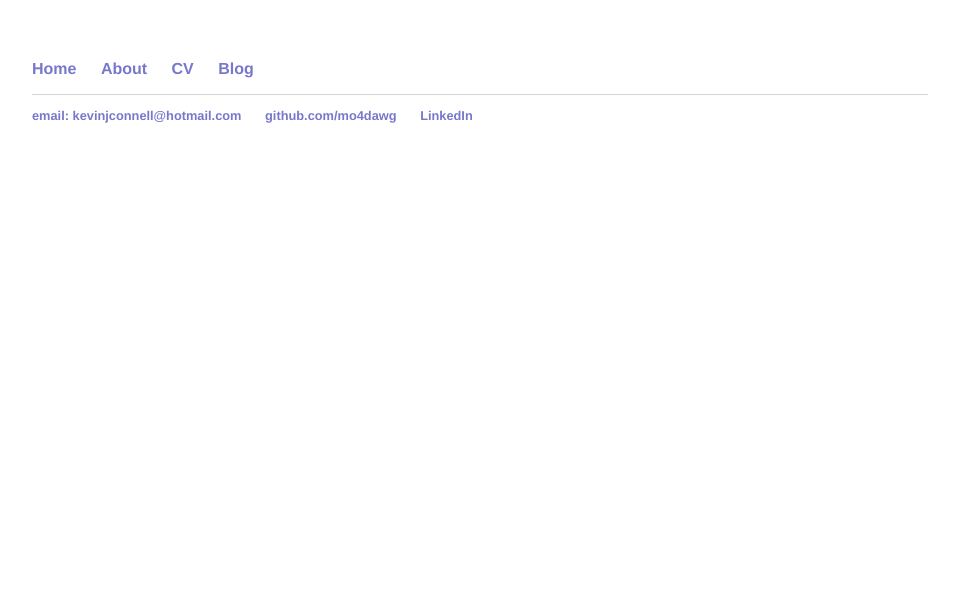
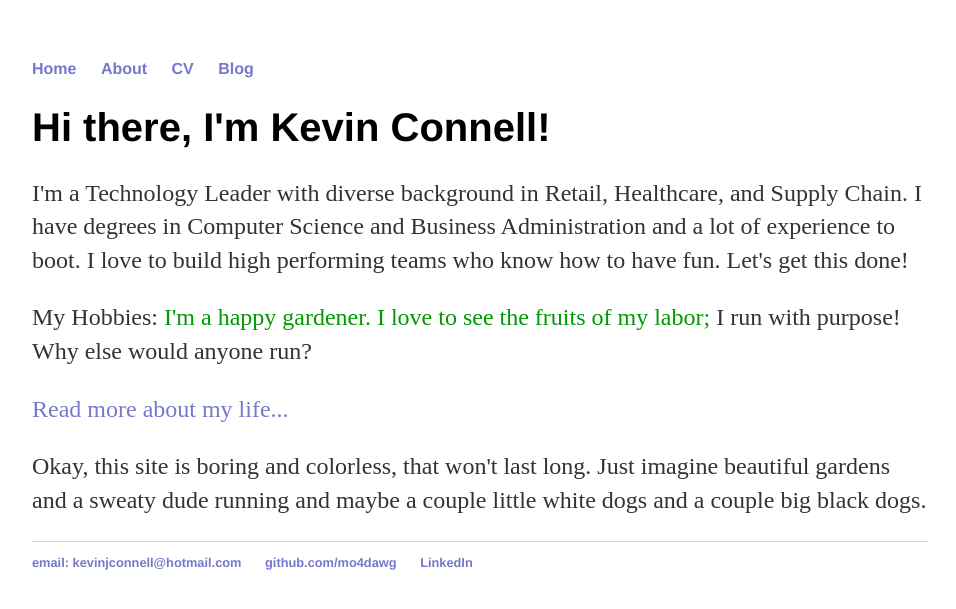
Before and after one commit to mo4dawg/mo4dawg.github.io, a Jekyll site: the page built from index.html, in a window 1280 px wide. Shown: the top 609 px of the page, without its empty margins (160-1116 px from the left). Built offline with Jekyll 4.4.1, drawn with Linux system fonts in a browser that asks for light colours.

Commit message:
Update index.html

```diff
--- a/index.html
+++ b/index.html
@@ -4,12 +4,12 @@ title: Kevin Connell, Technology Leader
 ---
 
     <div class="blurb">
-    	<frameset rows ="20%,80%">
-	<frameset cols ="35%,65%" frameborder="0" border="0" framespacing="0">
-	<frame source = "photo.html" name = "photo">
-	<frame source = "hello.html" name = "hello">
-	</frameset>
-	<frame src="main.html" name="main">
-	</frameset>
+        <h1>Hi there, I'm Kevin Connell!</h1>
+        <span></span>
+		<p>I'm a Technology Leader with diverse background in Retail, Healthcare, and Supply Chain.  I have degrees in Computer Science and Business Administration and a lot of experience to boot.  I love to build high performing teams who know how to have fun.  Let's get this done!</p>
+		<p>My Hobbies: <FONT COLOR="009900">I'm a happy gardener.  I love to see the fruits of my labor;</FONT>  I run with purpose!  Why else would anyone run? </p>
+		<p><span><a href="/about">Read more about my life...</a></p></span>
+		<p> </p>
+		<p>Okay, this site is boring and colorless, that won't last long.  Just imagine beautiful gardens and a sweaty dude running and maybe a couple little white dogs and a couple big black dogs.  </p>
 
     </div><!-- /.blurb -->
```
